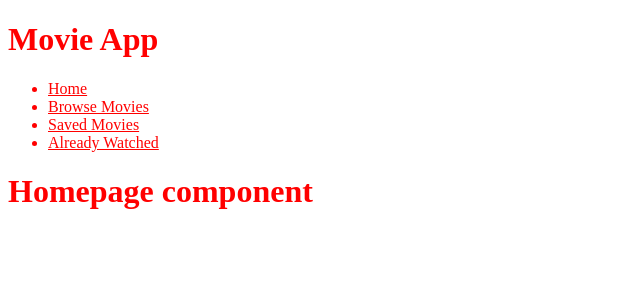
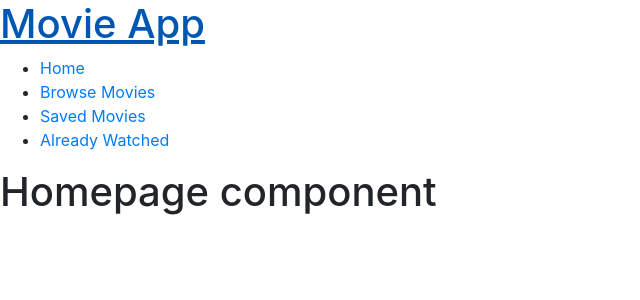
Before and after one commit to aapetsi/movies-app, a React (Vite) app: page / in a window 1280 px wide. Shown: the top 300 px of the page, without its empty margins (0-640 px from the left). Built offline with nearby package versions, Linux system fonts and the light colour scheme.

Commit message:
Switch to bootstrap styling

```diff
--- a/public/index.html
+++ b/public/index.html
@@ -4,6 +4,10 @@
     <meta charset="UTF-8" />
     <meta name="viewport" content="width=device-width, initial-scale=1.0" />
     <meta http-equiv="X-UA-Compatible" content="ie=edge" />
+    <link
+      rel="stylesheet"
+      href="https://fonts.googleapis.com/css?family=Roboto:300,400,500,700&display=swap"
+    />
     <title>Movies App</title>
   </head>
   <body>
--- a/src/App.js
+++ b/src/App.js
@@ -1,17 +1,16 @@
 import React from 'react'
+import { Provider } from 'react-redux'
 import AppRouter from './routers/AppRouter'
-// import { Provider } from 'react-redux'
-// import store from './store/store'
+import store from './store/store'
 
-const App = () => {
-  return (
-    <div>
-      <h1>Movie App</h1>
-      {/* <Provider store={store()}> */}
-      <AppRouter />
-      {/* </Provider> */}
-    </div>
-  )
-}
+const App = () => (
+  <div>
+    <React.StrictMode>
+      <Provider store={store()}>
+        <AppRouter />
+      </Provider>
+    </React.StrictMode>
+  </div>
+)
 
 export default App
--- a/src/components/BrowseMovies.js
+++ b/src/components/BrowseMovies.js
@@ -1,11 +1,9 @@
 import React from 'react'
 
-const BrowseMovies = () => {
-  return (
-    <div>
-      <h1>browse movies</h1>
-    </div>
-  )
-}
+const BrowseMovies = () => (
+  <div>
+    <h1>browse movies</h1>
+  </div>
+)
 
 export default BrowseMovies
--- a/src/components/Navbar.js
+++ b/src/components/Navbar.js
@@ -1,25 +1,26 @@
 import React from 'react'
 import { NavLink } from 'react-router-dom'
 
-const Navbar = () => {
-  return (
+const Navbar = () => (
   <div>
-      <ul className="navbar">
-        <li className="nav-item">
-          <NavLink to="/">Home</NavLink>
+    <NavLink to='/'>
+      <h1>Movie App</h1>
+    </NavLink>
+    <ul>
+      <li>
+        <NavLink to='/'>Home</NavLink>
       </li>
-        <li className="nav-item">
-          <NavLink to="/browse">Browse Movies</NavLink>
+      <li>
+        <NavLink to='/browse'>Browse Movies</NavLink>
       </li>
-        <li className="nav-item">
-          <NavLink to="/saved">Saved Movies</NavLink>
+      <li>
+        <NavLink to='/saved'>Saved Movies</NavLink>
       </li>
-        <li className="nav-item">
-          <NavLink to="/watched">Already Watched</NavLink>
+      <li>
+        <NavLink to='/watched'>Already Watched</NavLink>
       </li>
     </ul>
   </div>
 )
-}
 
 export default Navbar
--- a/src/index.js
+++ b/src/index.js
@@ -1,6 +1,6 @@
 import React from 'react'
 import ReactDOM from 'react-dom'
-import './index.less'
+import 'bootstrap/dist/css/bootstrap.min.css'
 
 import App from './App'
 
--- a/src/index.less
+++ /dev/null
@@ -1 +0,0 @@
-@import './styles/Navigation.less';
--- a/src/reducers/movieReducer.js
+++ b/src/reducers/movieReducer.js
@@ -1,5 +1,7 @@
 const initialState = {
-  movies: []
+  movies: [],
+  savedMovies: [],
+  watchedMovies: []
 }
 
 export const movieReducer = (state = initialState, action) => {
--- a/src/routers/AppRouter.js
+++ b/src/routers/AppRouter.js
@@ -8,8 +8,8 @@ const AppRouter = () => (
   <BrowserRouter>
     <Navbar />
     <Switch>
-      <Route path="/" exact={true} component={Homepage} />
-      <Route path="/browse" component={BrowseMovies} />
+      <Route path='/' exact component={Homepage} />
+      <Route path='/browse' component={BrowseMovies} />
     </Switch>
   </BrowserRouter>
 )
--- a/src/store/store.js
+++ b/src/store/store.js
@@ -1,19 +1,23 @@
-import { createStore, applyMiddleware, combineReducers, compose } from 'redux'
-import thunk from 'redux-thunk'
-import { movieReducer } from '../reducers/movieReducer'
-import { filtersReducer } from '../reducers/filtersReducer'
+import {
+ createStore, applyMiddleware, combineReducers, compose
+} from 'redux';
+import thunk from 'redux-thunk';
+import { movieReducer } from '../reducers/movieReducer';
+import { filtersReducer } from '../reducers/filtersReducer';
 
-const composeEnhancers = window.__REDUX_DEVTOOLS_EXTENSION_COMPOSE__ || compose
+const rootReducer = combineReducers({
+  movies: movieReducer,
+  filters: filtersReducer
+});
+
+const composeEnhancers = window.__REDUX_DEVTOOLS_EXTENSION_COMPOSE__ || compose;
 
 export default () => {
   // Store creation
   const store = createStore(
-    combineReducers({
-      movies: movieReducer,
-      filters: filtersReducer
-    }),
+    rootReducer,
     composeEnhancers(applyMiddleware(thunk))
-  )
+  );
 
-  return store
-}
+  return store;
+};
--- a/src/styles/Navigation.less
+++ /dev/null
@@ -1,3 +0,0 @@
-* {
-  color: red;
-}
```
Also changed, not shown: package.json (+7 -0 lines), 2 other files (tests, documents, lock files or other folders). Lines whose indentation alone changed are shown as unchanged.
